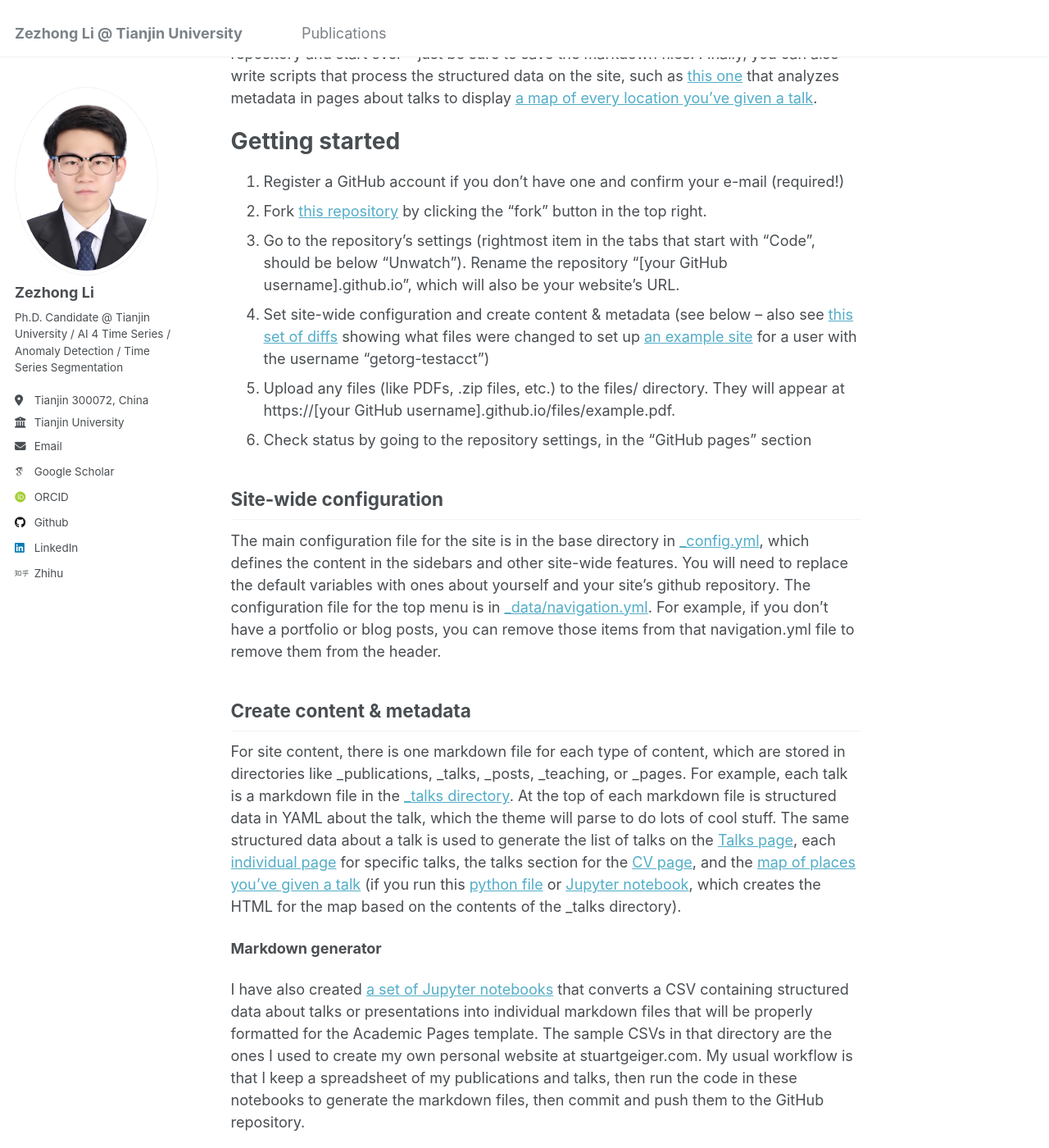
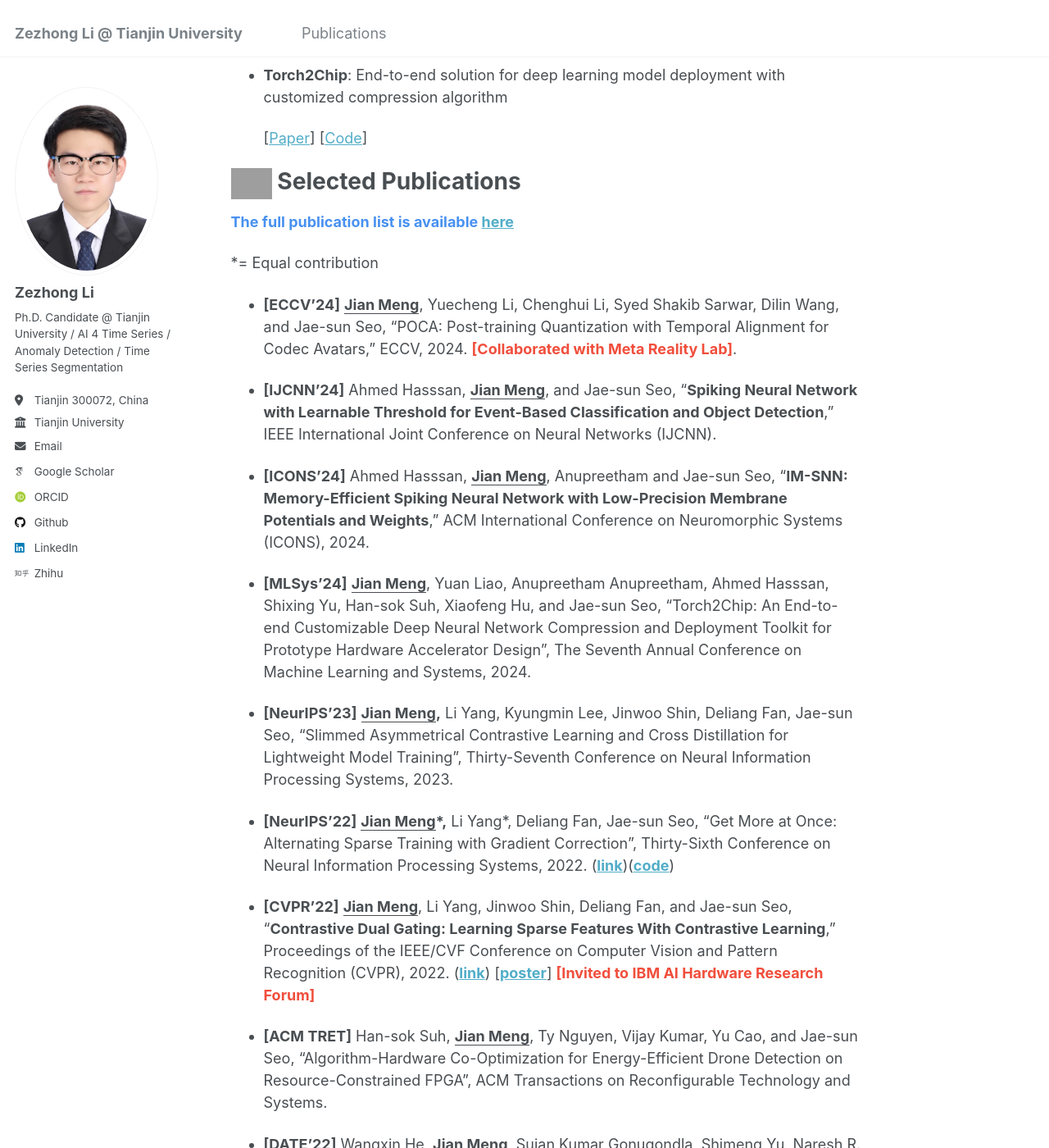
Before and after one commit to lzz19980125/lzz19980125.github.io, a Jekyll site: the page built from _pages/about.md, in a window 1280 px wide and 1400 px high, scrolled down 867 px. Shown: the whole window at 82% size. Built offline with Jekyll 4.4.1, drawn with Linux system fonts in a browser that asks for light colours; some web fonts are replaced; some of the changed text lies outside the part shown; grey boxes are pictures that could not be loaded.

Commit message:
Update about.md

```diff
--- a/_pages/about.md
+++ b/_pages/about.md
@@ -1,49 +1,121 @@
 ---
 permalink: /
-title: "Academic Pages is a ready-to-fork GitHub Pages template for academic personal websites"
+title: "Jian Meng @ Cornell"
+excerpt: "About me"
 author_profile: true
 redirect_from:
   - /about/
   - /about.html
 ---
 
-This is the front page of a website that is powered by the [Academic Pages template](https://github.com/academicpages/academicpages.github.io) and hosted on GitHub pages. [GitHub pages](https://pages.github.com) is a free service in which websites are built and hosted from code and data stored in a GitHub repository, automatically updating when a new commit is made to the respository. This template was forked from the [Minimal Mistakes Jekyll Theme](https://mmistakes.github.io/minimal-mistakes/) created by Michael Rose, and then extended to support the kinds of content that academics have: publications, talks, teaching, a portfolio, blog posts, and a dynamically-generated CV. You can fork [this repository](https://github.com/academicpages/academicpages.github.io) right now, modify the configuration and markdown files, add your own PDFs and other content, and have your own site for free, with no ads! An older version of this template powers my own personal website at [stuartgeiger.com](http://stuartgeiger.com), which uses [this Github repository](https://github.com/staeiou/staeiou.github.io).
+I am a fifth-year Ph.D. candidate in the Department of Electrical Engineering at Cornell (Tech), advised by [Dr. Jae-sun Seo](https://faculty.engineering.asu.edu/jseo/). I received my Bachelor of Science degree in Electrical Engineering from Portland State University, advised by [Dr. Christopher Teuscher](https://www.teuscher-lab.com/).
 
-A data-driven personal website
+I've also spent some great time on collaboration/internship with multiple top-tier industrial research facilities and universities, including Meta Reality Lab, Texas Instrument, ARM, KAIST, Georgia Tech, and University of Pennsylvania.
+
+**<span style="color:rgb(72, 145, 240)">My update-to-date resume can be found at [here](https://mengjian0502.github.io/files/resume.pdf)</span>**
+
+# <img src="../images/education_icon.png" width="55" height="50">Education
+
+2023 - present:  ---------  Ph.D., Electrical Engineering, [Cornell University](https://www.csl.cornell.edu/), New York City, USA.
+
+2019 - 2023:  ---------  Ph.D., Electrical Engineering, [Arizona State University](https://ecee.engineering.asu.edu/), Tempe, USA.
+
+2016 - 2019:      ---------  B.S., Electrical Engineering, [Portland State University](https://www.pdx.edu/engineering/), Portland, USA.
+
+<img src="../images/focus_icon.png" width="55" height="50">Research Focus
 ======
-Like many other Jekyll-based GitHub Pages templates, Academic Pages makes you separate the website's content from its form. The content & metadata of your website are in structured markdown files, while various other files constitute the theme, specifying how to transform that content & metadata into HTML pages. You keep these various markdown (.md), YAML (.yml), HTML, and CSS files in a public GitHub repository. Each time you commit and push an update to the repository, the [GitHub pages](https://pages.github.com/) service creates static HTML pages based on these files, which are hosted on GitHub's servers free of charge.
+- Energy-efficient contrastive unsupervised learning.
+- Hardware-aware neuromorphic algorithm design.
+- Neural Network compression and sparsification.
+- Spiking neural network; Event-based computer vision.
+- Energy-efficient neural network accelerator hardware design.
 
-Many of the features of dynamic content management systems (like Wordpress) can be achieved in this fashion, using a fraction of the computational resources and with far less vulnerability to hacking and DDoSing. You can also modify the theme to your heart's content without touching the content of your site. If you get to a point where you've broken something in Jekyll/HTML/CSS beyond repair, your markdown files describing your talks, publications, etc. are safe. You can rollback the changes or even delete the repository and start over -- just be sure to save the markdown files! Finally, you can also write scripts that process the structured data on the site, such as [this one](https://github.com/academicpages/academicpages.github.io/blob/master/talkmap.ipynb) that analyzes metadata in pages about talks to display [a map of every location you've given a talk](https://academicpages.github.io/talkmap.html).
+# <img src="../images/tools.png" width="50" height="50"> Open-sourced Tools:
 
-Getting started
+- **Torch2Chip**: End-to-end solution for deep learning model deployment with customized compression algorithm
+
+  [[Paper](https://arxiv.org/abs/2405.01775)] [[Code](https://github.com/SeoLabCornell/torch2chip)]
+
+<img src="../images/paper_icon.png" width="50" height="50"> Selected Publications
 ======
-1. Register a GitHub account if you don't have one and confirm your e-mail (required!)
-1. Fork [this repository](https://github.com/academicpages/academicpages.github.io) by clicking the "fork" button in the top right.
-1. Go to the repository's settings (rightmost item in the tabs that start with "Code", should be below "Unwatch"). Rename the repository "[your GitHub username].github.io", which will also be your website's URL.
-1. Set site-wide configuration and create content & metadata (see below -- also see [this set of diffs](http://archive.is/3TPas) showing what files were changed to set up [an example site](https://getorg-testacct.github.io) for a user with the username "getorg-testacct")
-1. Upload any files (like PDFs, .zip files, etc.) to the files/ directory. They will appear at https://[your GitHub username].github.io/files/example.pdf.
-1. Check status by going to the repository settings, in the "GitHub pages" section
 
-Site-wide configuration
-------
-The main configuration file for the site is in the base directory in [_config.yml](https://github.com/academicpages/academicpages.github.io/blob/master/_config.yml), which defines the content in the sidebars and other site-wide features. You will need to replace the default variables with ones about yourself and your site's github repository. The configuration file for the top menu is in [_data/navigation.yml](https://github.com/academicpages/academicpages.github.io/blob/master/_data/navigation.yml). For example, if you don't have a portfolio or blog posts, you can remove those items from that navigation.yml file to remove them from the header.
+<span style="color:rgb(72, 145, 240)">**The full publication list is available [here](https://mengjian0502.github.io/publications/)**</span>
 
-Create content & metadata
-------
-For site content, there is one markdown file for each type of content, which are stored in directories like _publications, _talks, _posts, _teaching, or _pages. For example, each talk is a markdown file in the [_talks directory](https://github.com/academicpages/academicpages.github.io/tree/master/_talks). At the top of each markdown file is structured data in YAML about the talk, which the theme will parse to do lots of cool stuff. The same structured data about a talk is used to generate the list of talks on the [Talks page](https://academicpages.github.io/talks), each [individual page](https://academicpages.github.io/talks/2012-03-01-talk-1) for specific talks, the talks section for the [CV page](https://academicpages.github.io/cv), and the [map of places you've given a talk](https://academicpages.github.io/talkmap.html) (if you run this [python file](https://github.com/academicpages/academicpages.github.io/blob/master/talkmap.py) or [Jupyter notebook](https://github.com/academicpages/academicpages.github.io/blob/master/talkmap.ipynb), which creates the HTML for the map based on the contents of the _talks directory).
+*= Equal contribution
 
-**Markdown generator**
+- **[ECCV'24]** **<u>Jian Meng</u>**, Yuecheng Li, Chenghui Li, Syed Shakib Sarwar, Dilin Wang, and Jae-sun Seo, “POCA: Post-training Quantization with Temporal Alignment for Codec Avatars,” ECCV, 2024. <span style="color:rgb(240, 78, 60)">**[Collaborated with Meta Reality Lab]**</span>.
 
-I have also created [a set of Jupyter notebooks](https://github.com/academicpages/academicpages.github.io/tree/master/markdown_generator
-) that converts a CSV containing structured data about talks or presentations into individual markdown files that will be properly formatted for the Academic Pages template. The sample CSVs in that directory are the ones I used to create my own personal website at stuartgeiger.com. My usual workflow is that I keep a spreadsheet of my publications and talks, then run the code in these notebooks to generate the markdown files, then commit and push them to the GitHub repository.
+- **[IJCNN'24]** Ahmed Hasssan, **<u>Jian Meng</u>**, and Jae-sun Seo, “**Spiking Neural Network with Learnable Threshold for Event-Based Classification and Object Detection**,” IEEE International Joint Conference on Neural Networks (IJCNN).
 
-How to edit your site's GitHub repository
-------
-Many people use a git client to create files on their local computer and then push them to GitHub's servers. If you are not familiar with git, you can directly edit these configuration and markdown files directly in the github.com interface. Navigate to a file (like [this one](https://github.com/academicpages/academicpages.github.io/blob/master/_talks/2012-03-01-talk-1.md) and click the pencil icon in the top right of the content preview (to the right of the "Raw | Blame | History" buttons). You can delete a file by clicking the trashcan icon to the right of the pencil icon. You can also create new files or upload files by navigating to a directory and clicking the "Create new file" or "Upload files" buttons.
+- **[ICONS'24]** Ahmed Hasssan, **<u>Jian Meng</u>**, Anupreetham and Jae-sun Seo, “**IM-SNN: Memory-Efficient Spiking Neural Network with Low-Precision Membrane Potentials and Weights**,” ACM International Conference on Neuromorphic Systems (ICONS), 2024.
 
-Example: editing a markdown file for a talk
-![Editing a markdown file for a talk](/images/editing-talk.png)
+- **[MLSys'24]**  **<u>Jian Meng</u>**, Yuan Liao, Anupreetham Anupreetham, Ahmed Hasssan, Shixing Yu, Han-sok Suh, Xiaofeng Hu, and Jae-sun Seo, "Torch2Chip: An End-to-end Customizable Deep Neural Network Compression and Deployment Toolkit for Prototype Hardware Accelerator Design", The Seventh Annual Conference on Machine Learning and Systems, 2024.
 
-For more info
-------
-More info about configuring Academic Pages can be found in [the guide](https://academicpages.github.io/markdown/). The [guides for the Minimal Mistakes theme](https://mmistakes.github.io/minimal-mistakes/docs/configuration/) (which this theme was forked from) might also be helpful.
+- **[NeurIPS'23]**  **<u>Jian Meng</u>,** Li Yang, Kyungmin Lee, Jinwoo Shin, Deliang Fan, Jae-sun Seo, "Slimmed Asymmetrical Contrastive Learning and Cross Distillation for Lightweight Model Training", Thirty-Seventh Conference on Neural Information Processing Systems, 2023.
+
+- **[NeurIPS'22]**  **<u>Jian Meng</u>\*,** Li Yang\*, Deliang Fan, Jae-sun Seo, "Get More at Once: Alternating Sparse Training with Gradient Correction", Thirty-Sixth Conference on Neural Information Processing Systems, 2022. ([**link**](https://openreview.net/pdf?id=lYZQRpqLesi))([**code**](https://github.com/mengjian0502/AST))
+
+- **[CVPR'22]** **<u>Jian Meng</u>**, Li Yang, Jinwoo Shin, Deliang Fan, and Jae-sun Seo, "**Contrastive Dual Gating: Learning Sparse Features With Contrastive Learning**," Proceedings of the IEEE/CVF Conference on Computer Vision and Pattern Recognition (CVPR), 2022. ([**link**](https://openaccess.thecvf.com/content/CVPR2022/html/Meng_Contrastive_Dual_Gating_Learning_Sparse_Features_With_Contrastive_Learning_CVPR_2022_paper.html)) [[**poster**](https://mengjian0502.github.io/files/cvpr22_poster_cdg_v3_JM.pdf)] <span style="color:rgb(240, 78, 60)">**[Invited to IBM AI Hardware Research Forum]**</span>
+
+- **[ACM TRET]** Han-sok Suh, **<u>Jian Meng</u>**, Ty Nguyen, Vijay Kumar, Yu Cao, and Jae-sun Seo, "Algorithm-Hardware Co-Optimization for Energy-Efficient Drone Detection on Resource-Constrained FPGA", ACM Transactions on Reconfigurable Technology and Systems.
+
+- **[DATE'22]** Wangxin He, **<u>Jian Meng</u>**, Sujan Kumar Gonugondla, Shimeng Yu, Naresh R. Shanbhag, and Jae-sun Seo, "PRIVE: Efficient RRAM Programming with Chip Verification for RRAM-based In-Memory Computing Acceleration", Design, Automation and Test in Europe Conference (DATE), 2023.
+
+- **[IEEE SSCM]** Jae-sun Seo, Jyotishman Saikia, **<u>Jian Meng</u>**, Wangxin He, Han-sok Suh, Anupreetham, Yuan Liao, Ahmed Hasssan, and Injune Yeo, “**Advances in Digital vs. Analog AI Accelerators,**” *IEEE Solid-State Circuits Magazine*, 2022
+
+- **[ESSCIRC'22]** Shreyas K. Venkataramanaiah, **<u>Jian Meng</u>**, Han-Sok Suh, Injune Yeo, Jyotishman Saikia, Sai Kiran Cherupally, Yichi Zhang, Zhiru Zhang, and Jae-sun Seo, “**A 28nm 8-bit Floating-Point Tensor Core based CNN Training Processor with Dynamic Activation/Weight Sparsification,**” *IEEE European Solid-State Circuits Conference (ESSCIRC)*.
+
+- **[DAC'22]** Fan Zhang, Li Yang, **<u>Jian Meng</u>**, Jae-sun Seo, Yu Cao, and Deliang Fan, “**XMA: A Crossbar-aware Multi-task Adaption Framework via Shift-based Mask Learning Method,**” *ACM/IEEE Design Automation Conference (DAC)*, 2022.
+
+- **[DATE'22]** Fan Zhang, Li Yang, <u>**Jian Meng**</u>, Jae-sun Seo, Yu Cao and Deliang Fan, “**XST: A Crossbar Column-wise Sparse Training for Efficient Continual Learning,**” IEEE Design, Automation & Test in Europe (DATE), 2022. <span style="color:rgb(240, 78, 60)">**[Best IP (Interactive Presentations) Paper Award]**</span>. ([**link**](https://ieeexplore.ieee.org/document/9774660))
+
+- **[IRPS'22]** **<u>Jian Meng</u>**, Injune Yeo, Wonbo Shim, Li Yang, Deliang Fan, Shimeng Yu, and Jae-sun Seo "**Sparse and Robust RRAM-based Efficient In-memory Computing for DNN Inference**" (IRPS), 2022. ([**link**](https://ieeexplore.ieee.org/document/9764480))
+
+- **[IEEE MICRO]** **<u>Jian Meng</u>**, Wonbo Shim, Li Yang, Injune Yeo, Deliang Fan, Shimeng Yu, and Jae-sun Seo, “**Temperature-Resilient RRAM-based In-Memory Computing for DNN Inference,**” *IEEE Micro*, vol. 42, no. 1, pp. 89-98, January/February 2022. <span style="color:rgb(240, 78, 60)">**[Invited to IBM AI Hardware Research Forum]**</span>. ([**link**](https://ieeexplore.ieee.org/document/9647971)) [[**poster**](https://mengjian0502.github.io/files/IBMAI_Fourm_Poster_ASU_Jian_V2.pdf)]
+
+- **[IEEE JETCAS]** Arnab Neelim Mazumder, **<u>Jian Meng</u>**, Hasib-Al Rashid, Utteja Kallakuri, Xin Zhang, Jae-sun Seo, and Tinoosh Mohsenin, “**A Survey on the Optimization of Neural Network Accelerators for Micro-AI On-Device Inference,**” *IEEE Journal on Emerging and Selected Topics in Circuits and Systems (JETCAS)*, vol. 11, no. 4, pp. 532-547, December 2021.([**link**](https://ieeexplore.ieee.org/document/9627710))
+
+- **[FPT'21]** Han-sok Suh, **<u>Jian Meng</u>**, Ty Nguyen, Shreyas K. Venkataramanaiah, Vijay Kumar, Yu Cao, and Jae-sun Seo, "**Algorithm-Hardware Co-Optimization for Energy-Efficient Drone Detection on Resource-Constrained FPGA,**” IEEE International Conference on Field-Programmable Technology (FPT), 2021. ([**link**](https://ieeexplore.ieee.org/document/9609840))
+
+- **[FPL'21]** **<u>Jian Meng</u>**, Shreyas Kolala Venkataramanaiah, Chuteng Zhou, Patrick Hansen, Paul Whatmough and Jae-sun Seo, **"FixyFPGA: Efficient FPGA Accelerator for Deep Neural Networks with High Element-Wise Sparsity and without External Memory Access"**, International Conference on Field Programmable Logic and Applications (FPL), 2021. ([**link**](https://ieeexplore.ieee.org/document/9556422))
+
+- **[IEEE TCAS-II]** **<u>Jian Meng</u>**, Li Yang, Xiaochen Peng, Shimeng Yu, Deliang Fan, and Jae-sun Seo, “**Structured Pruning of RRAM Crossbars for Efficient In-Memory Computing Acceleration of Deep Neural Networks,**” *IEEE Transactions on Circuits and Systems II (TCAS-II)*, vol. 68, no. 5, pp. 1576-1580, May 2021. ([**link**](https://ieeexplore.ieee.org/document/9387391))
+
+# <img src="../images/work_icon.jpg" width="55" height="50"> Work Experience
+
+- 2024.5 - 2024.8 --------- Research Scientist, Meta Reality Lab
+  - Manager: Yuecheng Li
+
+- 2023.5 - 2023.8 --------- Research Scientist, Meta Reality Lab
+  - Manager: Yuecheng Li
+
+- 2019.9 - Present --------- Research Assistant, [Seo Lab](https://faculty.engineering.asu.edu/jseo/), Arizona State University / Cornell University
+  - Advisor: [Dr. Jae-sun Seo](https://www.linkedin.com/in/jae-sun-seo-21062717/)
+- 2022.1 - 2022.5  --------- Teaching Assistant, Arizona State University.
+- 2021.5 - 2021.8  --------- System Engineer, Kilby Lab, Texas Instrument.
+  - Manager: [Hetul Sanghvi](https://www.linkedin.com/in/hetulsanghvi/), [Mahesh Mehendale](https://www.linkedin.com/in/mahesh-mehendale/)
+- 2018.9 - 2019.5  --------- Teaching Assistant, Portland State University.
+- 2018.1 - 2019.5  --------- Undergraduate Tutor, Portland State University.
+
+# <img src="../images/service.png" width="55" height="50"> Professional Service
+
+- **Reviewer**
+
+  -  **Reviewer** of NeurIPS (2022, 2023, 2024), CVPR (2023, 2024), ICCV (2023), ICLR (2023, 2024), TNNLS (2022, 2023)
+  - 2022 **Reviewer** of IEEE Journal of Exploratory Solid-State Computational Devices and Circuits
+  - 2021 **Reviewer** of ACM Transactions on Reconfigurable Technology and Systems (TRET).
+  - 2021 **Reviewer** of IEEE Transactions on Circuits and Systems II: Express Briefs (TCAS-II).
+  - 2021 **Reviewer** of IEEE Journal on Emerging and Selected Topics in Circuits and Systems (JETCAS).
+
+
+
+# <img src="../images/teacher.png" width="55" height="50"> Teaching Experience
+
+- **Cornell University:**
+  - **Teaching Assistant** for ECE 6790: Neuromorphic Computing Hardware Design, Sp24
+
+- **Arizona State University**
+  - **Teaching Assistant** for EEE 598: [Neuromorphic Computing Hardware Design](https://webapp4.asu.edu/bookstore/viewsyllabus/2221/21655), Sp22.
+- **Portland State University**
+  - **Teaching Assistant** for ECE 510: [Mathematical Foundation of Machine Learning](http://web.cecs.pdx.edu/~lipor/courses/516/), Spr19.
+  - **Teaching Assistant** for ECE 221/2/3: Circuit Design I/II/III. FA18 - Sp19.
```
